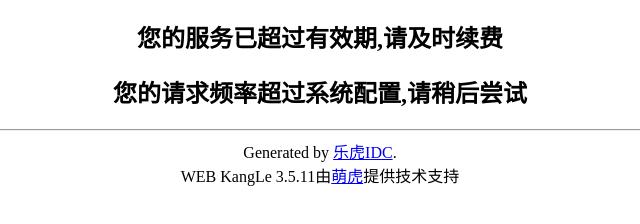
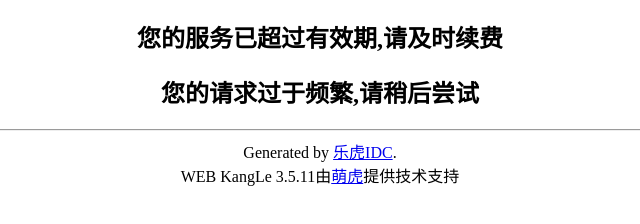
Before and after one commit to moehu/shell, a plain HTML site: page error_503.html in a window 1280 px wide. Shown: the part 70-294 px from the top of the page, without its empty margins (320-960 px from the left). Drawn offline with Linux system fonts and the light colour scheme.

Commit message:
Update error_503.html

```diff
--- a/error_503.html
+++ b/error_503.html
@@ -6,7 +6,7 @@
 <body bgcolor="white">
 <center><h1>可能原因</h1></center>
 <center><h2>您的服务已超过有效期,请及时续费</h2></center>
-<center><h2>您的请求频率超过系统配置,请稍后尝试</h2></center>
+<center><h2>您的请求过于频繁,请稍后尝试</h2></center>
 <hr>
 <center>Generated by <a href='http://lehuidc.com' target=_blank>乐虎IDC</a>.</center>
 <center>WEB KangLe 3.5.11由<a href='http://moehu.org' target=_blank>萌虎</a>提供技术支持</center>
```
